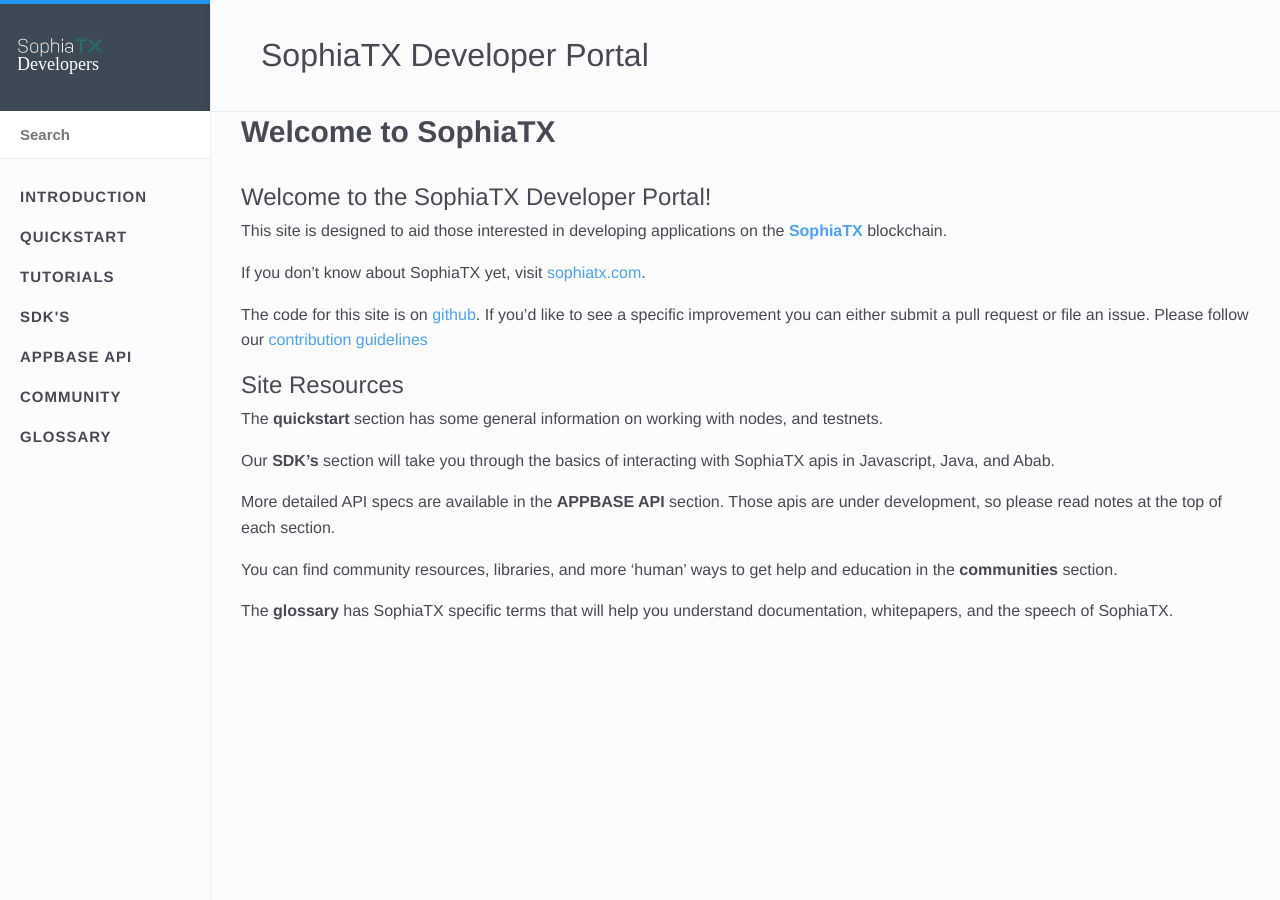
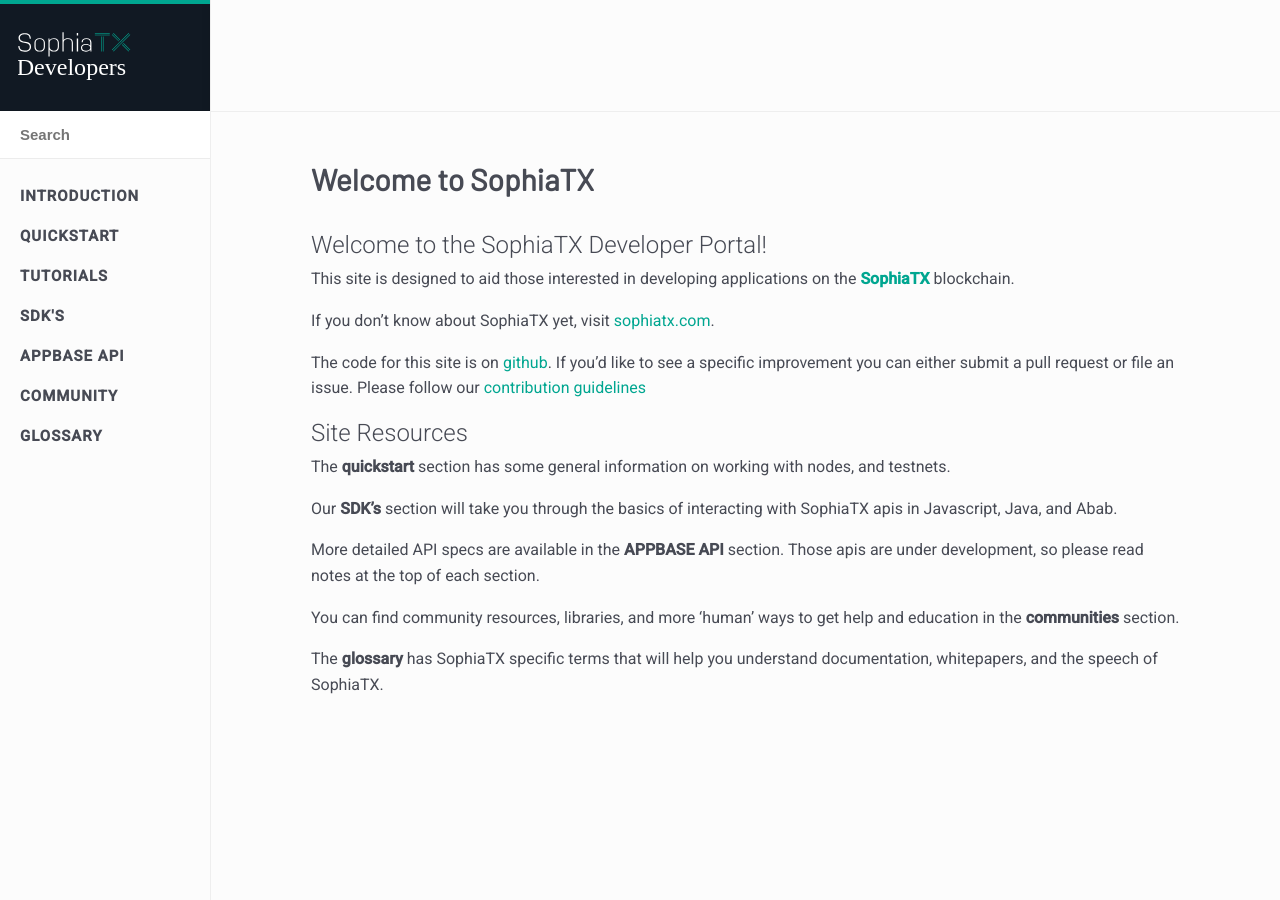
Before and after one commit to abilitiinc/devportal, a Jekyll site: the page built from index.html, in a window 1280 px wide and 900 px high. Built offline with Jekyll 4.4.1, drawn with Linux system fonts in a browser that asks for light colours; nearby versions of some CDN libraries; some of the changed text lies outside the part shown.

Commit message:
Adds SophiaTX branding

```diff
--- a/_layouts/default.html
+++ b/_layouts/default.html
@@ -5,8 +5,8 @@
     <meta name="viewport" content="initial-scale=1.0, minimum-scale=1.0, maximum-scale=1.0, user-scalable=no" >
 
     <script src="https://ajax.googleapis.com/ajax/libs/jquery/1.11.2/jquery.min.js"></script>
-    <link href="https://fonts.googleapis.com/css?family=Roboto+Mono" rel="stylesheet">
-    <link href="https://fonts.googleapis.com/css?family=Cousine|Inconsolata" rel="stylesheet">
+    <link href="https://fonts.googleapis.com/css?family=Roboto:300,400,500" rel="stylesheet">
+    <link href="https://fonts.googleapis.com/css?family=Barlow:300,400" rel="stylesheet">
     <link rel="shortcut icon" type="image/png" href="/favicon.png">
 
     <link rel="stylesheet" href="/css/style.css">
@@ -29,17 +29,17 @@
 
     {% include sidebar.html %}
 
-    <link href="https://fonts.googleapis.com/css?family=Nunito" rel="stylesheet">
+    <link href="https://fonts.googleapis.com/css?family=Roboto:300,400,500" rel="stylesheet">
 </header>
 <div class="main" id="top">
     <div class="hero">
-        <h1 class="hero__h1">SophiaTX Developer Portal {% if page.section %} - {{ page.section }}{% endif %}</h1>
+        <h1 class="hero__h1">{% if page.section %} {{ page.section }}{% endif %}</h1>
         <!--<img class="hero__img" src="/images/hero.png">-->
     </div>
     {{ content }}
 </div>
 <div class="footer">
-    <a href="#">Back to top</a>
+    <a href="#">↑ Back to top</a>
 </div>
 <script>
     document.getElementById("open-nav").addEventListener("click", function () {
--- a/_sass/_borland.scss
+++ b/_sass/_borland.scss
@@ -1,11 +1,11 @@
 code .hll { background-color: #ffffcc }
 code .c { color: #aaaaaa; font-style: italic } /* Comment */
 code .err { color: #F00000; background-color: #F0A0A0 } /* Error */
-code .k { color: #0000aa } /* Keyword */
+code .k { color: #029CCC } /* Keyword */
 code .cm { color: #aaaaaa; font-style: italic } /* Comment.Multiline */
 code .cp { color: #4c8317 } /* Comment.Preproc */
 code .c1 { color: #aaaaaa; font-style: italic } /* Comment.Single */
-code .cs { color: #0000aa; font-style: italic } /* Comment.Special */
+code .cs { color: #029CCC; font-style: italic } /* Comment.Special */
 code .gd { color: #aa0000 } /* Generic.Deleted */
 code .ge { font-style: italic } /* Generic.Emph */
 code .gr { color: #aa0000 } /* Generic.Error */
@@ -16,11 +16,11 @@
 code .gs { font-weight: bold } /* Generic.Strong */
 code .gu { color: #800080; font-weight: bold } /* Generic.Subheading */
 code .gt { color: #aa0000 } /* Generic.Traceback */
-code .kc { color: #0000aa } /* Keyword.Constant */
-code .kd { color: #0000aa } /* Keyword.Declaration */
-code .kn { color: #0000aa } /* Keyword.Namespace */
-code .kp { color: #0000aa } /* Keyword.Pseudo */
-code .kr { color: #0000aa } /* Keyword.Reserved */
+code .kc { color: #029CCC } /* Keyword.Constant */
+code .kd { color: #029CCC } /* Keyword.Declaration */
+code .kn { color: #029CCC } /* Keyword.Namespace */
+code .kp { color: #029CCC } /* Keyword.Pseudo */
+code .kr { color: #029CCC } /* Keyword.Reserved */
 code .kt { color: #00aaaa } /* Keyword.Type */
 code .m { color: #009999 } /* Literal.Number */
 code .s { color: #aa5500 } /* Literal.String */
@@ -34,7 +34,7 @@
 code .nn { color: #00aaaa; text-decoration: underline } /* Name.Namespace */
 code .nt { color: #1e90ff; font-weight: bold } /* Name.Tag */
 code .nv { color: #aa0000 } /* Name.Variable */
-code .ow { color: #0000aa } /* Operator.Word */
+code .ow { color: #029CCC } /* Operator.Word */
 code .w { color: #bbbbbb } /* Text.Whitespace */
 code .mf { color: #009999 } /* Literal.Number.Float */
 code .mh { color: #009999 } /* Literal.Number.Hex */
@@ -50,7 +50,7 @@
 code .sx { color: #aa5500 } /* Literal.String.Other */
 code .sr { color: #009999 } /* Literal.String.Regex */
 code .s1 { color: #aa5500 } /* Literal.String.Single */
-code .ss { color: #0000aa } /* Literal.String.Symbol */
+code .ss { color: #029CCC } /* Literal.String.Symbol */
 code .bp { color: #00aaaa } /* Name.Builtin.Pseudo */
 code .vc { color: #aa0000 } /* Name.Variable.Class */
 code .vg { color: #aa0000 } /* Name.Variable.Global */
--- a/_sass/_main.scss
+++ b/_sass/_main.scss
@@ -201,12 +201,12 @@
 		transition: 0.3s color ease-in-out;
 
 		&.active {
-			color: #2196F3;
+			color: #00A690;
 			text-decoration: none;
 		}
 	}
 	a:hover, a:focus  {
-		color: #2196F3;
+		color: #00A690;
 	}
 }
 
@@ -357,7 +357,7 @@
 
 	pre {
 		background: white;
-		background: #3E4956;
+		background: #111923;
 		padding: 10px;
 		border-radius: 5px;
 	}
@@ -464,12 +464,12 @@
 	overflow-x: hidden;
 	z-index: 1;
 	background-color: $nav-background-color;
-	border-top: 4px solid #2196F3;
+	border-top: 4px solid #00A690;
 
 	h1 {
 		height: 107px;
 		box-sizing: border-box;
-		background-color: #3E4956;
+		background-color: #111923;
 		margin: 0;
 		font-size: 1.7rem;
 		line-height: 0.8;
@@ -591,8 +591,8 @@
 		top: 0px;
 	}
 
-	dd {
-	}
+	// dd {
+	// }
 }
 
 blockquote {
--- a/css/style.scss
+++ b/css/style.scss
@@ -3,7 +3,7 @@
 sitemap: false
 ---
 
-$brand-colour: #4BA2F2;
+$brand-colour: #00A690;
 
 $nav-header-height: 100px;
 $nav-background-color: #f5f5f5;
@@ -17,10 +17,22 @@
 @import "main";
 @import "borland";
 @import "monaki";
+@import url('https://fonts.googleapis.com/css?family=Roboto:300,400,500');
+@import url('https://fonts.googleapis.com/css?family=Barlow:300,400');
+
+body {
+  font-family: Roboto, sans-serif;
+}
+
+h3 {
+  font-family: Barlow, sans-serif;
+}
+
+
 
 .highlight {
   padding: 5px;
-  background: #23323E;
+  background: #111923;
 }
 
 pre {
@@ -30,8 +42,13 @@
 .row {
   position: relative;
   min-height: 1px;
-  padding-right: 15px;
-  padding-left: 15px;
+  padding: 24px 50px;
+}
+
+@media (max-width: 700px) {
+  .row {
+    padding: 24px 24px;
+  }
 }
 
 .right-code {
@@ -40,6 +57,7 @@
 
 .left-docs {
   border-top: 1px solid #eeeeee;
+
   h3:first-child {
     padding-top: 40px;
   }
@@ -49,13 +67,14 @@
   max-width: 100%;
 }
 
-section.doc-content.introductionwelcome > .left-docs {
-  border-top: none!important;
+section.doc-content.introductionwelcome>.left-docs {
+  border-top: none !important;
 }
 
 
 
-.main:focus, .doc-content:focus {
+.main:focus,
+.doc-content:focus {
   outline: none;
 }
 
@@ -84,12 +103,15 @@
 .hero {
   padding: 50px 24px 40px;
   border-bottom: 1px solid #eee;
+
   &__img {
     display: block;
     max-width: 100%;
   }
+
   &__h1 {
     font-size: 2em;
+    font-family: Barlow, sans-serif;
   }
 }
 
@@ -100,9 +122,11 @@
     height: 63px;
     display: flex;
     align-items: center;
+
     &__img {
       display: none;
     }
+
     &__h1 {
       margin-bottom: 0;
     }
@@ -120,28 +144,33 @@
     position: relative;
 
     justify-content: space-between;
+
     &__img {
       display: block;
       max-width: 100%;
     }
   }
+
   header h1 {
     height: 107px;
   }
 
 }
+
 .footer {
-  background-color:#3E4956;
+  background-color: transparent;
   border-top: 1px solid #eeeeee;
-  display:flex;
+  display: flex;
   justify-content: center;
-  padding:10px;
+  padding: 10px;
+
   a:hover,
   a:visited {
-    color: #4BA2F2;
+    color: #007663;
   }
 
 }
+
 .main-nav-section {
   .title {
     cursor: pointer;
@@ -165,12 +194,14 @@
 }
 
 
-.active, .accordion:hover {
-  /*background-color: #ccc;*/
-}
+// .active,
+// .accordion:hover {
+//   /*background-color: #ccc;*/
+// }
 
 .top-of-tutorial-repo-link {
   text-transform: lowercase;
+
   .first-word {
     text-transform: capitalize;
   }
@@ -180,9 +211,13 @@
   background: #FD0;
   font-weight: bold;
   font-size: small;
-  display:inline-block;
-  margin-left:5px;
-  padding:5px;
+  display: inline-block;
+  margin-left: 5px;
+  padding: 5px;
   position: relative;
-  top:-3px;
+  top: -3px;
 }
+
+header h1 img {
+  height: 48px;
+}
```
